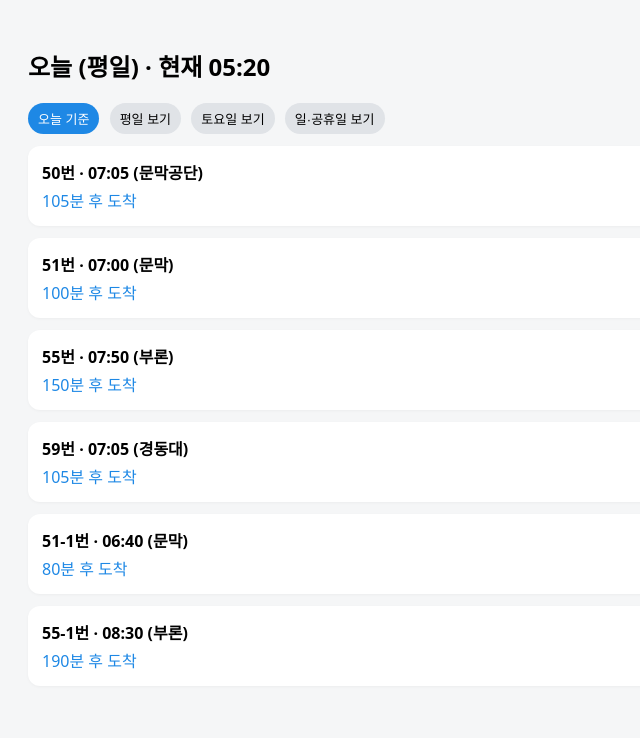
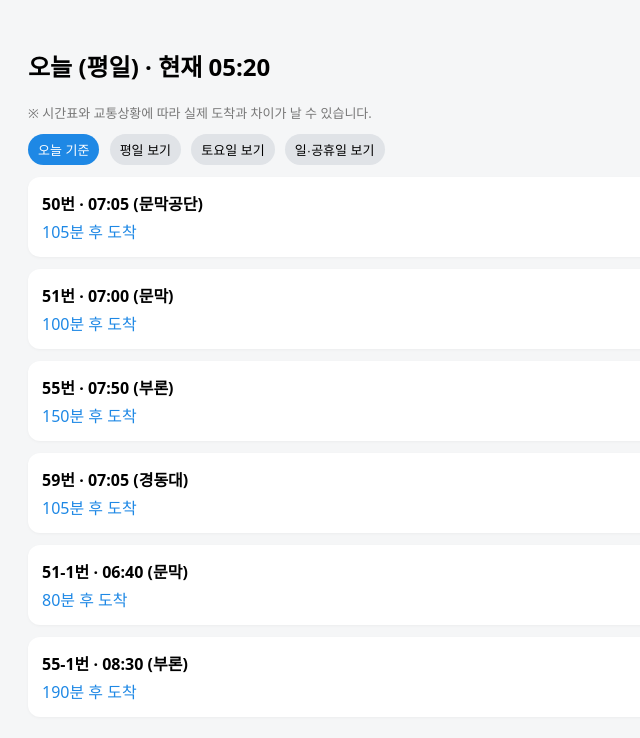
Before and after one commit to 2002alskdj/my_bus, a plain HTML site: page index.html in a window 1280 px wide. Shown: the whole page, without its empty margins (0-640 px from the left). Drawn offline with Linux system fonts and the light colour scheme.

Commit message:
Update index.html

```diff
--- a/index.html
+++ b/index.html
@@ -54,6 +54,10 @@ body {
 
 <body>
 <h2 id="today"></h2>
+
+<p style="font-size:13px;color:#777;margin:4px 0 12px;">
+  ※ 시간표와 교통상황에 따라 실제 도착과 차이가 날 수 있습니다.
+</p>
 
 <div class="day-toggle">
   <button id="btn-auto"      onclick="setDayOverride('auto')">오늘 기준</button>
```
